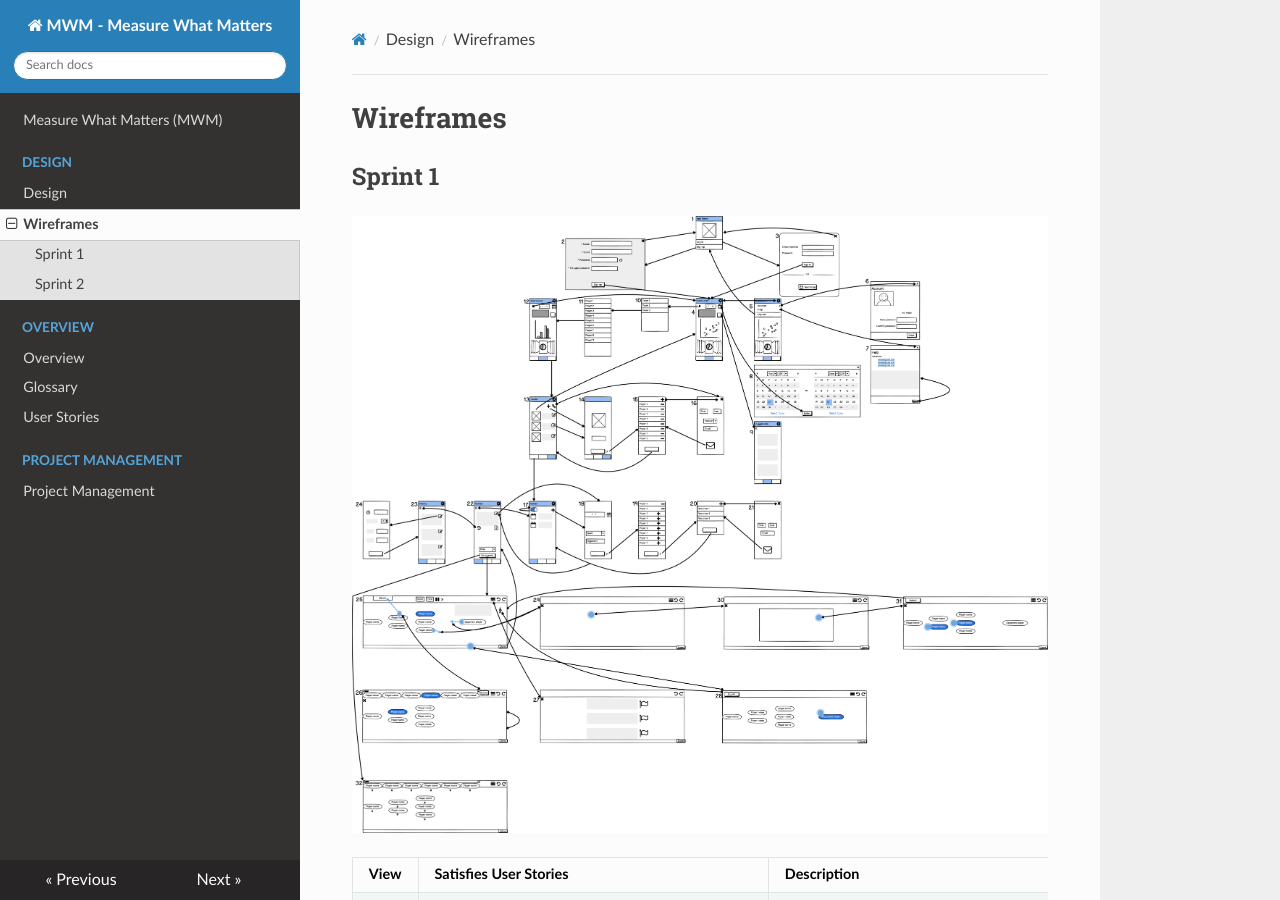
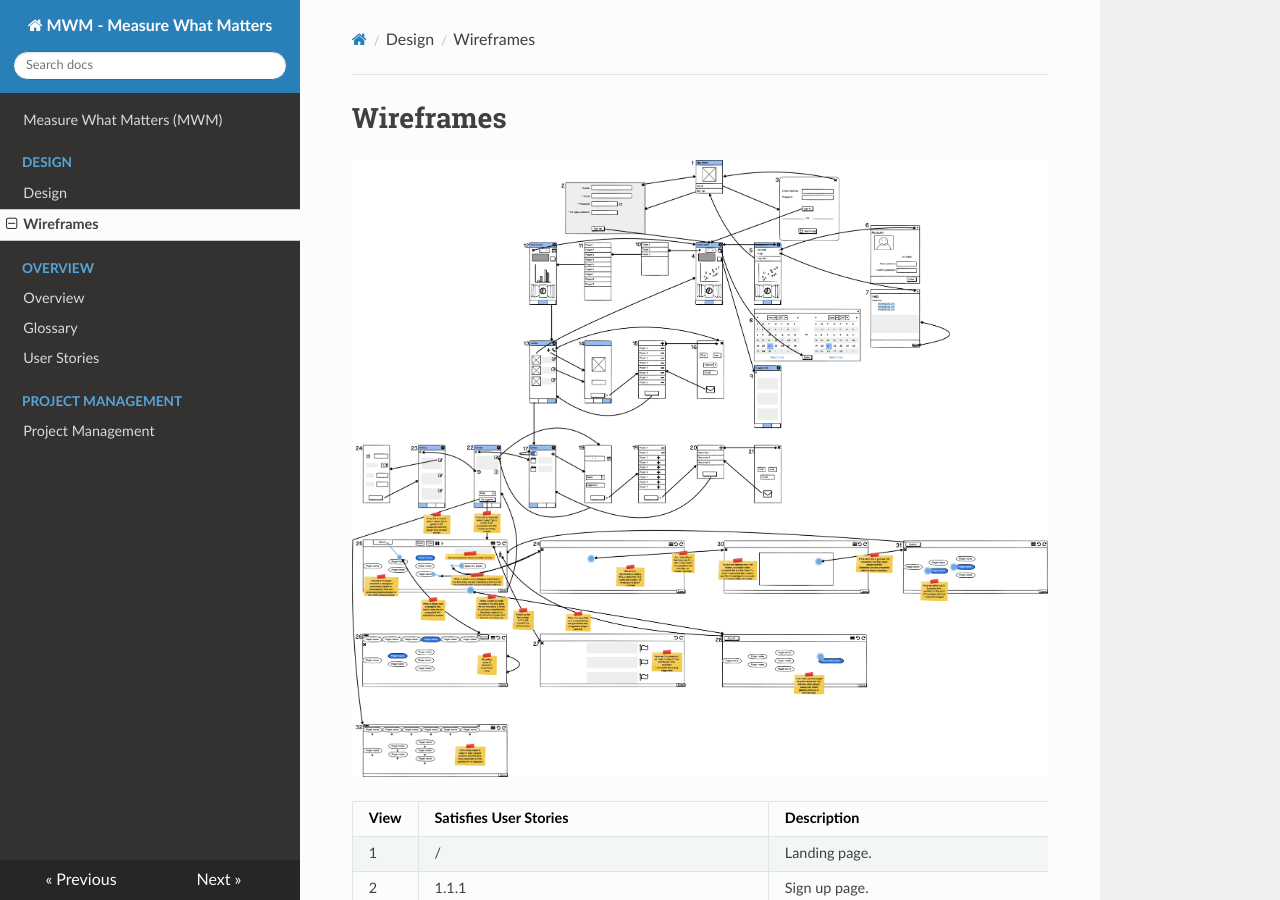
Before and after one commit to TaylorZowtuk/measure-what-matters, an MkDocs documentation site: the page built from docs/docs/design/wireframes.md, in a window 1280 px wide and 900 px high. Built offline with MkDocs 1.6.1, drawn with Linux system fonts in a browser that asks for light colours; nearby versions of some CDN libraries; some of the changed text lies outside the part shown.

Commit message:
Update wireframe to address feedback

```diff
--- a/docs/docs/design/wireframes.md
+++ b/docs/docs/design/wireframes.md
@@ -1,6 +1,5 @@
 # Wireframes
-## Sprint 1
-![Wireframe](../images/design/wireframe/wireframe_1.png)
+![Wireframe](../images/design/wireframe/wireframe.png)
 
 View | Satisfies User Stories | Description
 ---- | -----------------------|------------
@@ -36,7 +35,3 @@ View | Satisfies User Stories | Description
 30 | 2.1.2 & 2.1.5 | Net location screen. Represents a teams net. Selecting an area will relate a shot with a particular position of the net and then a list of outcome text fields will be displayed for selection (not shown).
 31 | 2.1.6 | Players screen (repeat). See view 28 for general layout. When entered from the goal screen, allows selecting team mates who assisted the goal.
 32 | 2.3.1 | Player time on/off field. Displays bubbles for players on and off the bench. Each player has a integer field which displays their time on or off of the field as appropriate.
-
-
-## Sprint 2
-To be updated as required.
```
Also changed, not shown: docs/docs/images/design/wireframe/wireframe.png (added), docs/docs/images/design/wireframe/wireframe_1.png (deleted), 2 other files.
